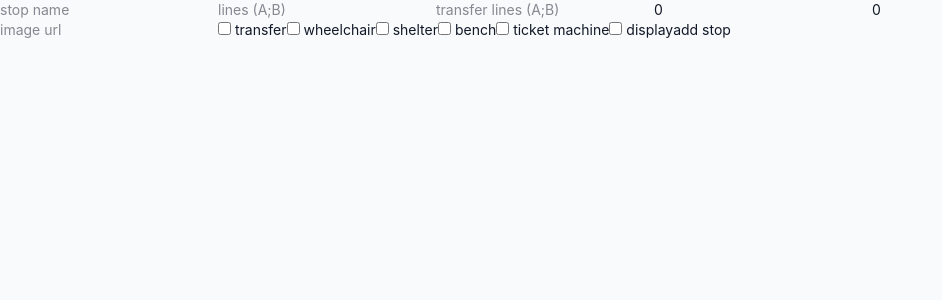
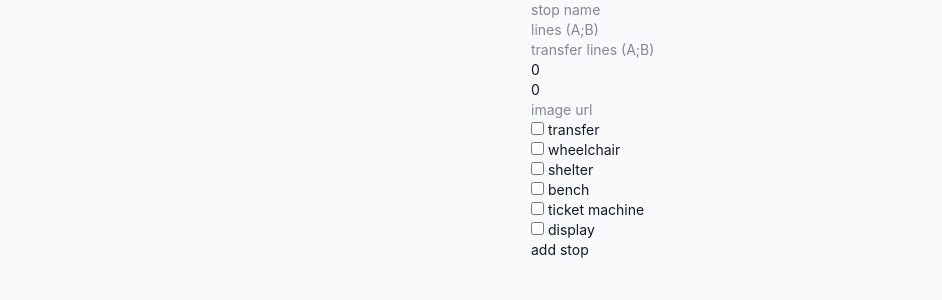
Before and after one commit to VoidCast00/TourDeApp, a Vue app: page /admin/create in a window 1280 px wide. Shown: the top 300 px of the page, without its empty margins (0-942 px from the left). Built offline with nearby package versions, Linux system fonts and the light colour scheme.

Commit message:
prepared for update function

```diff
--- a/src/api/stopsApi.ts
+++ b/src/api/stopsApi.ts
@@ -37,3 +37,11 @@ export async function deleteStop(id: number) {
 
   if (!response.ok) { throw new Error(response.status.toString()) }
 }
+
+export async function updateStop(id: number) {
+  const response = await fetch(`/api/v1/stops/${id}`,{
+    method: "",
+  });
+
+  if (!response.ok) { throw new Error(response.status.toString()) }
+}
--- a/src/state/stopStates.ts
+++ b/src/state/stopStates.ts
@@ -54,7 +54,17 @@ async function deleteTargetedStop(id: number) {
   }
 }
 
+async function updateStop(id: number){
+  try {
+    await updateStop(id)
+    await loadStops() // so the list shows the new stop
+  } catch (err) {
+    console.error("failed to delete stop: ", err)
+    addMessage.value = "could not delete stop"
+  }
+}
+
 //esier exports of functions and variables
 export function useStopState() {
-  return { stops, loading, message, loadStops, newStop, addMessage, addNewStop, deleteTargetedStop }
+  return { stops, loading, message, loadStops, newStop, addMessage, addNewStop, deleteTargetedStop, updateStop }
 }
--- a/src/views/admin/CreateStop.vue
+++ b/src/views/admin/CreateStop.vue
@@ -14,23 +14,39 @@ console.log(stops)
 </script>
 
 <template>
+<div class="flex">
+<form @submit.prevent="addNewStop">
+    <input v-model="newStop.name" placeholder="stop name" required><br>
+    <input v-model="newStop.lines" placeholder="lines (A;B)"><br>
+    <input v-model="newStop.transfer_lines" placeholder="transfer lines (A;B)"><br>
+    <input v-model.number="newStop.x" type="number" placeholder="x"><br>
+    <input v-model.number="newStop.y" type="number" placeholder="y"><br>
+    <input v-model="newStop.image_url" placeholder="image url"><br>
 
-<form @submit.prevent="addNewStop">
-    <input v-model="newStop.name" placeholder="stop name" required>
-    <input v-model="newStop.lines" placeholder="lines (A;B)">
-    <input v-model="newStop.transfer_lines" placeholder="transfer lines (A;B)">
-    <input v-model.number="newStop.x" type="number" placeholder="x">
-    <input v-model.number="newStop.y" type="number" placeholder="y">
-    <input v-model="newStop.image_url" placeholder="image url">
-    <label><input v-model="newStop.is_transfer" type="checkbox"> transfer</label>
-    <label><input v-model="newStop.wheelchair_accessible" type="checkbox"> wheelchair</label>
-    <label><input v-model="newStop.has_shelter" type="checkbox"> shelter</label>
-    <label><input v-model="newStop.has_bench" type="checkbox"> bench</label>
-    <label><input v-model="newStop.has_ticket_machine" type="checkbox"> ticket machine</label>
-    <label><input v-model="newStop.has_display" type="checkbox"> display</label>
+    <label><input v-model="newStop.is_transfer" type="checkbox"> transfer</label><br>
+
+    <label><input v-model="newStop.wheelchair_accessible" type="checkbox"> wheelchair</label><br>
+
+    <label><input v-model="newStop.has_shelter" type="checkbox"> shelter</label><br>
+    <label><input v-model="newStop.has_bench" type="checkbox"> bench</label><br>
+    <label><input v-model="newStop.has_ticket_machine" type="checkbox"> ticket machine</label><br>
+    <label><input v-model="newStop.has_display" type="checkbox"> display</label><br>
+
     <button type="submit">add stop</button>
     <p>{{ addMessage }}</p>
 </form>
+</div>
 
 
 </template>
+
+<style>
+
+.flex{
+    display:flex;
+    justify-content: center;
+    align-items: center;
+
+}
+
+</style>
--- a/src/views/public/StopDetail.vue
+++ b/src/views/public/StopDetail.vue
@@ -1,4 +1,10 @@
 <script setup lang="ts">
+
+import { computed } from 'vue';
+import { useStopState } from "../../state/stopStates";
+const { stops, loading, message, loadStops, newStop, addMessage, addNewStop, deleteTargetedStop, updateStop } = useStopState()
+const input = ref('')
+console.log(stops)
 import { onMounted, ref } from 'vue';
 import { useRoute } from 'vue-router';
 import type { Stop } from '@shared/types'
@@ -6,14 +12,14 @@ import { fetchStop } from '@/api/stopsApi'
 
 const route = useRoute()
 const stop = ref<Stop | null>(null)
-const message = ref('')
+const messageError = ref('')
 
 onMounted(async () => {
     try {
         stop.value = await fetchStop(Number(route.params.id))
     } catch (err) {
         console.error("failed to get stop: ", err)
-        message.value = "could not load this stop"
+        messageError.value = "could not load this stop"
     }
 })
 </script>
@@ -23,7 +29,7 @@ onMounted(async () => {
 
 
 <RouterLink to="/stops">back to all stops</RouterLink>
-<p v-if="message">{{ message }}</p>
+<p v-if="messageError">{{ messageError }}</p>
 <div v-else-if="stop">
 
     <h1>{{ stop.name }}</h1>
@@ -47,5 +53,28 @@ onMounted(async () => {
 
 </div>
 <p v-else>loading...</p>
+
+<div>
+<form @submit.prevent="addNewStop">
+    <input v-if="stop" v-model="stop.name" placeholder="stop name" required><br>
+    <input v-if="stop" v-model="stop.lines" placeholder="lines (A;B)"><br>
+    <input v-if="stop" v-model="stop.transfer_lines" placeholder="transfer lines (A;B)"><br>
+    <input v-if="stop" v-model.number="stop.x" type="number" placeholder="x"><br>
+    <input v-if="stop" v-model.number="stop.y" type="number" placeholder="y"><br>
+    <input v-if="stop" v-model="stop.image_url" placeholder="image url"><br>
+
+    <label><input v-if="stop" v-model="stop.is_transfer" type="checkbox"> transfer</label><br>
+
+    <label><input v-if="stop" v-model="stop.wheelchair_accessible" type="checkbox"> wheelchair</label><br>
+
+    <label><input v-if="stop" v-model="stop.has_shelter" type="checkbox"> shelter</label><br>
+    <label><input v-if="stop" v-model="stop.has_bench" type="checkbox"> bench</label><br>
+    <label><input v-if="stop" v-model="stop.has_ticket_machine" type="checkbox"> ticket machine</label><br>
+    <label><input v-if="stop" v-model="stop.has_display" type="checkbox"> display</label><br>
+
+    <button type="submit">add stop</button>
+    <p>{{ addMessage }}</p>
+</form>
+</div>
 </body>
 </template>
```
